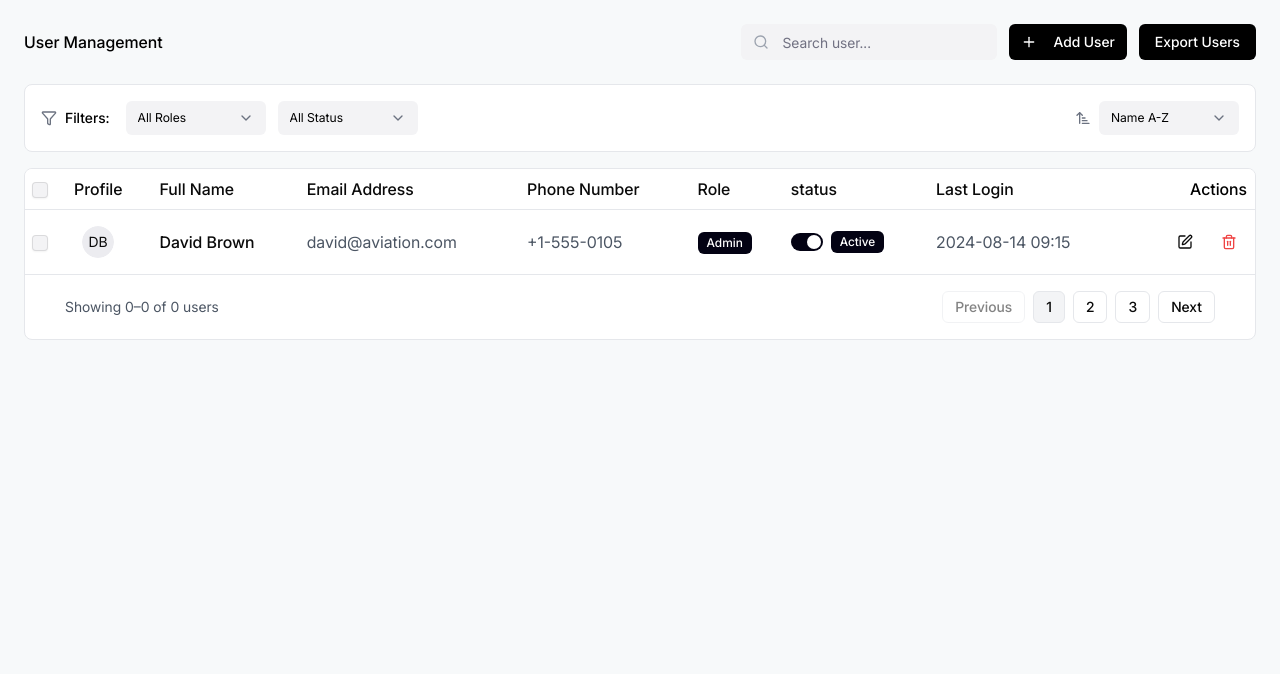
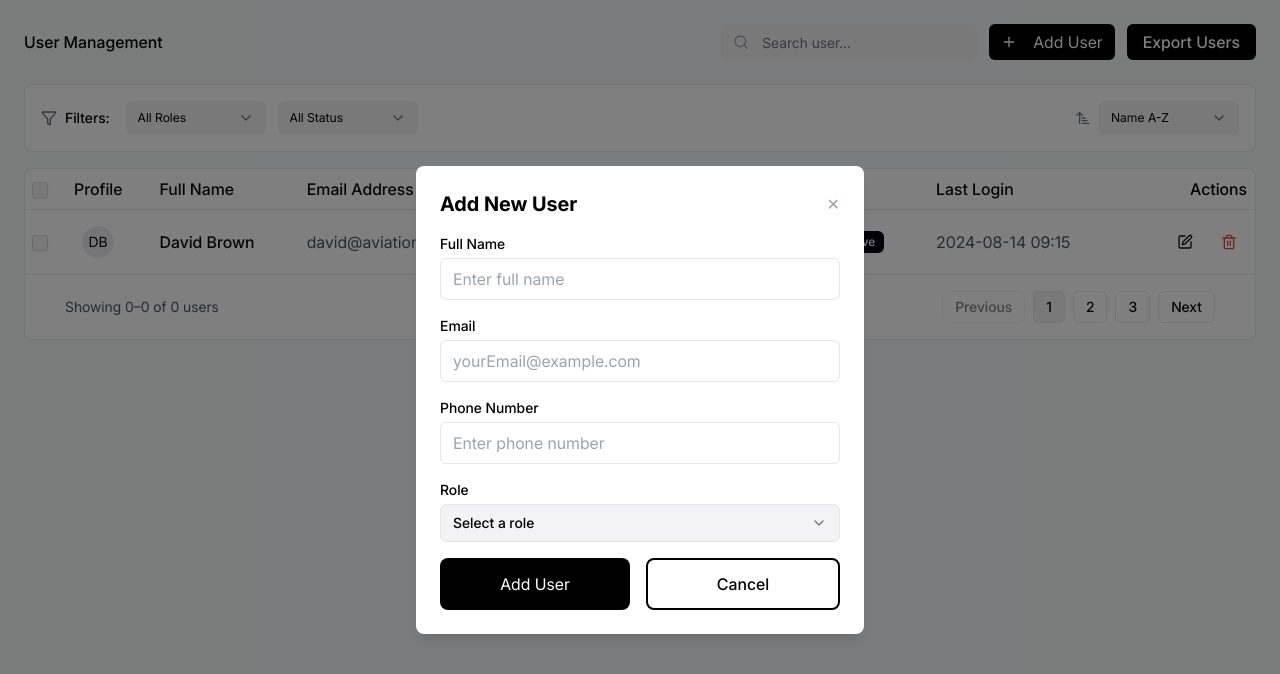
Before and after one commit to rimamousavi/user-management, a website built with webpack: page src/index.html in a window 1280 px wide. Both pictures are taken after a click on the button "Add User". Built offline with nearby package versions, Linux system fonts and the light colour scheme.

Commit message:
styling add user module

```diff
--- a/src/index.html
+++ b/src/index.html
@@ -16,7 +16,7 @@
             <h3 class="font-medium">User Management</h3>
           </div>
           <div class="flex flex-col sm:flex-row sm:items-center gap-3">
-            <div class="relative ml-2.5">
+            <div class="relative">
               <svg
                 xmlns="http://www.w3.org/2000/svg"
                 width="24"
@@ -36,13 +36,14 @@
               <input
                 type="search"
                 name="search"
-                class="file:text-[--foreground] placeholder:text-[--muted-foreground] selection:bg-[--primary] selection:text-[--foreground] dark:bg-[--input]/30 border-[--input] flex h-9 min-w-0 rounded-md border px-3 py-1 text-base bg-[--input-background] transition-[color,box-shadow] outline-none file:inline-flex file:h-7 file:border-0 file:bg-transparent file:text-sm file:font-medium disabled:pointer-events-none disabled:cursor-not-allowed disabled:opacity-50 md:text-sm focus-visible:border-[--ring] focus-visible:ring-[#a1a1a1]/50 focus-visible:ring-[3px] aria-invalid:ring-[--destructive]/20 dark:aria-invalid:ring-[--destructive]/40 aria-invalid:border-[--destructive] pl-10 w-full sm:w-64"
+                class="file:text-[--foreground] placeholder:text-[--muted-foreground] selection:bg-[--primary] selection:text-[--foreground] dark:bg-[--input]/30 border-[--input] flex h-9 min-w-0 rounded-md border px-3 py-1 text-base bg-[--input-background] transition-[color,box-shadow] outline-none file:inline-flex file:h-7 file:border-0 file:bg-transparent file:text-sm file:font-medium disabled:pointer-events-none disabled:cursor-not-allowed disabled:opacity-50 md:text-sm focus-visible:border-[--ring] focus-visible:ring-[#a1a1a1]/50 focus-visible:ring-[3px] pl-10 w-full sm:w-64"
                 placeholder="Search user..."
               />
             </div>
-            <div class="flex items-center gap-3">
+            <div class="flex items-center justify-between gap-3">
               <button
-                class="text-sm font-medium transition-all items-center justify-center gap-2 whitespace-nowrap shrink-0 h-9 px-4 py-2 has-[>svg]:px-3 rounded-md bg-black text-white hover:bg-black/90 disabled:pointer-events-none disabled:opacity-50 outline-none [&_svg]:pointer-events-none [&_svg]:shrink-0 [&_svg:not([class*='size-'])]:size-4 hidden sm:flex"
+                id="openFormBtn"
+                class="flex w-44 sm:w-auto transition-all items-center justify-center gap-2 whitespace-nowrap shrink-0 h-9 px-4 py-2 has-[>svg]:px-3 rounded-md bg-black text-white hover:bg-black/90 disabled:pointer-events-none disabled:opacity-50 outline-none [&_svg]:pointer-events-none [&_svg]:shrink-0 [&_svg:not([class*='size-'])]:size-4 sm:flex"
               >
                 <svg
                   xmlns="http://www.w3.org/2000/svg"
@@ -62,8 +63,100 @@
                 </svg>
                 Add User
               </button>
+              <!-- modal -->
+              <div
+                id="userModal"
+                class="flex fixed inset-0 bg-black/50 hidden justify-center items-center z-50"
+              >
+                <div class="bg-white rounded-lg shadow-lg p-6 w-full max-w-md">
+                  <div class="flex justify-between items-center mb-4">
+                    <h2 class="text-xl font-semibold">Add New User</h2>
+                    <button
+                      type="button"
+                      id="closeFormBtn"
+                      class="text-gray-400 hover:text-gray-600"
+                    >
+                      ✕
+                    </button>
+                  </div>
+                  <form id="userForm" class="space-y-4" action="">
+                    <div>
+                      <label
+                        for="fullName"
+                        class="block text-sm mb-1 font-medium"
+                        >Full Name</label
+                      >
+                      <input
+                        type="text"
+                        name="fullName"
+                        id="fullName"
+                        required
+                        class="w-full border rounded-md px-3 py-2 outline-none focus-visible:border-[--ring] focus-visible:ring-[#a1a1a1]/50 focus-visible:ring-[3px]"
+                        placeholder="Enter full name"
+                      />
+                    </div>
+                    <div>
+                      <label for="email" class="block text-sm mb-1 font-medium"
+                        >Email</label
+                      >
+                      <input
+                        type="email"
+                        name="email"
+                        id="email"
+                        required
+                        class="w-full border rounded-md px-3 py-2 outline-none focus-visible:border-[--ring] focus-visible:ring-[#a1a1a1]/50 focus-visible:ring-[3px]"
+                        placeholder="yourEmail@example.com"
+                      />
+                    </div>
+                    <div>
+                      <label for="phone" class="block font-medium text-sm mb-1"
+                        >Phone Number</label
+                      >
+                      <input
+                        type="tel"
+                        name="phone"
+                        id="phone"
+                        class="w-full border rounded-md px-3 py-2 outline-none focus-visible:border-[--ring] focus-visible:ring-[#a1a1a1]/50 focus-visible:ring-[3px]"
+                        placeholder="Enter phone number"
+                      />
+                    </div>
+                    <div>
+                      <label for="role" class="block font-medium text-sm mb-1"
+                        >Role</label
+                      >
+                      <select
+                        name="role"
+                        required
+                        id="role"
+                        class="font-medium text-sm custom-select w-full border rounded-md px-3 py-2 outline-none focus-visible:border-[--ring] focus-visible:ring-[#a1a1a1]/50 focus-visible:ring-[3px]"
+                      >
+                        <option value="">Select a role</option>
+                        <option value="admin">Admin</option>
+                        <option value="pilot">Pilot</option>
+                        <option value="technician">Technician</option>
+                      </select>
+                    </div>
+                    <div class="flex justify-between gap-4 mt-6">
+                      <button
+                        id="submit"
+                        type="submit"
+                        class="flex-1 bg-black text-white rounded-lg hover:bg-black/90 px-4 py-3"
+                      >
+                        Add User
+                      </button>
+                      <button
+                        id="cancelBtn"
+                        type="button"
+                        class="flex-1 bg-white font-medium text-black border border-black border-[2px] rounded-lg hover:border-black/70 px-4 py-3"
+                      >
+                        Cancel
+                      </button>
+                    </div>
+                  </form>
+                </div>
+              </div>
               <button
-                class="text-sm font-medium transition-all items-center justify-center gap-2 whitespace-nowrap shrink-0 h-9 px-4 py-2 has-[>svg]:px-3 rounded-md bg-black text-white hover:bg-black/90 disabled:pointer-events-none disabled:opacity-50 outline-none [&_svg]:pointer-events-none [&_svg]:shrink-0 [&_svg:not([class*='size-'])]:size-4 hidden sm:flex"
+                class="flex w-44 sm:w-auto font-medium transition-all items-center justify-center gap-2 whitespace-nowrap shrink-0 h-9 px-4 py-2 has-[>svg]:px-3 rounded-md bg-black text-white hover:bg-black/90 disabled:pointer-events-none disabled:opacity-50 outline-none [&_svg]:pointer-events-none [&_svg]:shrink-0 [&_svg:not([class*='size-'])]:size-4 sm:flex"
               >
                 Export Users
               </button>
@@ -194,23 +287,6 @@
                   >
                 </td>
                 <td class="td">
-                  <!-- <div class="flex items-center space-x-2">
-                    <button
-                      type="button"
-                      role="switch"
-                      aria-checked="true"
-                      data-state="checked"
-                      value="on"
-                      data-slot="switch"
-                      class="peer data-[state=checked]:bg-primary data-[state=unchecked]:bg-switch-background focus-visible:border-ring focus-visible:ring-ring/50 dark:data-[state=unchecked]:bg-input/80 inline-flex h-[1.15rem] w-8 shrink-0 items-center rounded-full border border-transparent transition-all outline-none focus-visible:ring-[3px] disabled:cursor-not-allowed disabled:opacity-50"
-                    >
-                      <span
-                        data-state="checked"
-                        data-slot="switch-thumb"
-                        class="bg-[--card] dark:data-[state=unchecked]:bg-[--card-foreground] dark:data-[state=checked]:bg-[--primary-foreground] pointer-events-none block size-4 rounded-full ring-0 transition-transform data-[state=checked]:translate-x-[calc(100%-2px)] data-[state=unchecked]:translate-x-0"
-                      ></span>
-                    </button>
-                  </div> -->
                   <div class="flex items-center space-x-2">
                     <label class="switch">
                       <input type="checkbox" checked />
@@ -218,7 +294,7 @@
                     </label>
                     <span
                       data-slot="badge"
-                      class="inline-flex items-center justify-center rounded-md border px-2 py-0.5 text-xs font-medium w-fit whitespace-nowrap shrink-0 gap-1 focus-visible:border-[--ring] focus-visible:ring-[#a1a1a1]/50 focus-visible:ring-[3px] dark:aria-invalid:ring-[--destructive]/40 transition-[color,box-shadow] overflow-hidden border-transparent bg-[--primary] text-[--primary-foreground] [a&amp;]:hover:bg-[--primary]/90"
+                      class="inline-flex items-center justify-center rounded-md border px-2 py-0.5 text-xs font-medium w-fit whitespace-nowrap shrink-0 gap-1 focus-visible:border-[--ring] focus-visible:ring-[#a1a1a1]/50 focus-visible:ring-[3px] transition-[color,box-shadow] overflow-hidden border-transparent bg-[--primary] text-[--primary-foreground] [a&amp;]:hover:bg-[--primary]/90"
                       >Active</span
                     >
                   </div>
@@ -229,7 +305,7 @@
                 >
                   <div class="flex items-center justify-end space-x-2">
                     <button
-                      class="inline-flex items-center justify-center whitespace-nowrap text-sm font-medium transition-all disabled:pointer-events-none disabled:opacity-50 [&_svg]:pointer-events-none [&_svg:not([class*='size-'])]:size-4 shrink-0 [&_svg]:shrink-0 outline-none focus-visible:border-[--ring] focus-visible:ring-[#a1a1a1]/50 focus-visible:ring-[3px] aria-invalid:border-[--destructive] hover:bg-[--accent] hover:text-[--accent-foreground] dark:hover:bg-[--accent]/50 h-8 rounded-md gap-1.5 px-3 has-[>svg]:px-2.5"
+                      class="inline-flex items-center justify-center whitespace-nowrap text-sm font-medium transition-all disabled:pointer-events-none disabled:opacity-50 [&_svg]:pointer-events-none [&_svg:not([class*='size-'])]:size-4 shrink-0 [&_svg]:shrink-0 outline-none focus-visible:border-[--ring] focus-visible:ring-[#a1a1a1]/50 focus-visible:ring-[3px] hover:bg-[--accent] hover:text-[--accent-foreground] dark:hover:bg-[--accent]/50 h-8 rounded-md gap-1.5 px-3 has-[>svg]:px-2.5"
                     >
                       <svg
                         xmlns="http://www.w3.org/2000/svg"
--- /dev/null
+++ b/src/js/add-user.js
@@ -0,0 +1,24 @@
+
+document.addEventListener('DOMContentLoaded',function(){
+    const userForm=document.getElementById('userForm');
+    const userModal=document.getElementById('userModal');
+    const openFormBtn=document.getElementById('openFormBtn');
+    const closeFormBtn=document.getElementById('closeFormBtn');
+    const cancelBtn=document.getElementById('cancelBtn');
+
+    openFormBtn.addEventListener('click',function(){
+        userModal.classList.remove('hidden');
+    })
+    function closeModal(){
+        userModal.classList.add('hidden');
+        userForm.reset();
+    }
+    cancelBtn.addEventListener('click',closeModal);
+    closeFormBtn.addEventListener('click',closeModal);
+
+    userModal.addEventListener('click',function(e){
+        if(e.target===userModal){
+            closeModal();
+        }
+    })
+});
--- a/src/js/index.js
+++ b/src/js/index.js
@@ -1 +1,2 @@
 import "../style/styles.css";
+import "./add-user.js";
```
Also changed, not shown: src/style/styles.css (+2 -24 lines), dist/index.html, dist/styles.css, 1 other file.
